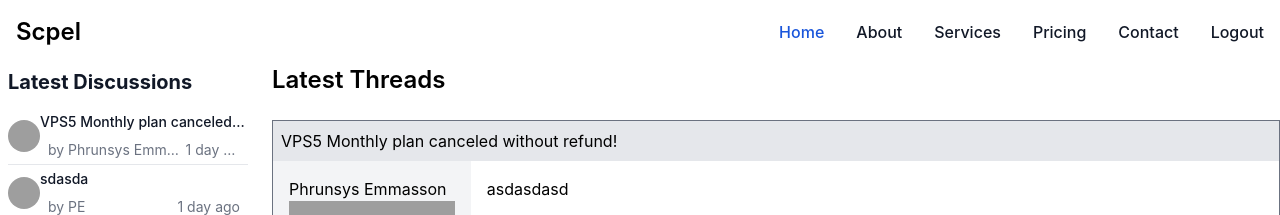
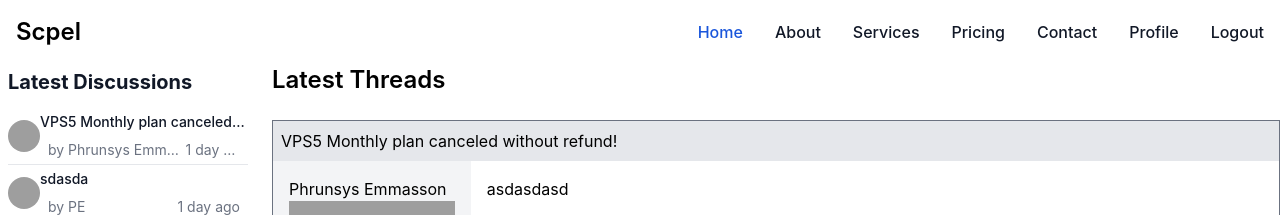
Before and after one commit to Scpel-lang/Scpel_Forum_and_User_Community, a PHP site: page /?forum=1 in a window 1280 px wide. Shown: the top 215 px of the page. Run offline with PHP 8.4, Linux system fonts and the light colour scheme; the visitor is signed in with stand-in values (Sample User, id 1); data comes from the database, SQL or seed files in the repository; data that the repository does not hold is empty; a stand-in replaces the project's code that opens the database connection; some libraries are stand-ins or nearby versions; grey boxes are pictures that could not be loaded.

Commit message:
linked the index and profile files

```diff
--- a/navbar.php
+++ b/navbar.php
@@ -5,11 +5,12 @@
         </a>
         <div class="hidden w-full md:block md:w-auto" id="navbar-default">
             <ul class="font-medium flex flex-col p-4 md:p-0 mt-4 border border-gray-100 rounded-lg bg-gray-50 md:flex-row md:space-x-8 rtl:space-x-reverse md:mt-0 md:border-0 md:bg-white dark:bg-gray-800 md:dark:bg-gray-900 dark:border-gray-700">
-                <li><a href="#" class="block py-2 px-3 text-white bg-blue-700 rounded md:bg-transparent md:text-blue-700 md:p-0 dark:text-white md:dark:text-blue-500" aria-current="page">Home</a></li>
+                <li><a href="index.php" class="block py-2 px-3 text-white bg-blue-700 rounded md:bg-transparent md:text-blue-700 md:p-0 dark:text-white md:dark:text-blue-500" aria-current="page">Home</a></li>
                 <li><a href="#" class="block py-2 px-3 text-gray-900 rounded hover:bg-gray-100 md:hover:bg-transparent md:border-0 md:hover:text-blue-700 md:p-0 dark:text-white md:dark:hover:text-blue-500 dark:hover:bg-gray-700 dark:hover:text-white md:dark:hover:bg-transparent">About</a></li>
                 <li><a href="#" class="block py-2 px-3 text-gray-900 rounded hover:bg-gray-100 md:hover:bg-transparent md:border-0 md:hover:text-blue-700 md:p-0 dark:text-white md:dark:hover:text-blue-500 dark:hover:bg-gray-700 dark:hover:text-white md:dark:hover:bg-transparent">Services</a></li>
                 <li><a href="#" class="block py-2 px-3 text-gray-900 rounded hover:bg-gray-100 md:hover:bg-transparent md:border-0 md:hover:text-blue-700 md:p-0 dark:text-white md:dark:hover:text-blue-500 dark:hover:bg-gray-700 dark:hover:text-white md:dark:hover:bg-transparent">Pricing</a></li>
                 <li><a href="#" class="block py-2 px-3 text-gray-900 rounded hover:bg-gray-100 md:hover:bg-transparent md:border-0 md:hover:text-blue-700 md:p-0 dark:text-white md:dark:hover:text-blue-500 dark:hover:bg-gray-700 dark:hover:text-white md:dark:hover:bg-transparent">Contact</a></li>
+                <li><a href="profile.php" class="block py-2 px-3 text-gray-900 rounded hover:bg-gray-100 md:hover:bg-transparent md:border-0 md:hover:text-blue-700 md:p-0 dark:text-white md:dark:hover:text-blue-500 dark:hover:bg-gray-700 dark:hover:text-white md:dark:hover:bg-transparent">Profile</a></li>
                 <li>
                     <form method="post">
                         <button type="submit" name="logout" class="block py-2 px-3 text-gray-900 rounded hover:bg-gray-100 md:hover:bg-transparent md:border-0 md:hover:text-blue-700 md:p-0 dark:text-white md:dark:hover:text-blue-500 dark:hover:bg-gray-700 dark:hover:text-white md:dark:hover:bg-transparent">Logout</button>
```
